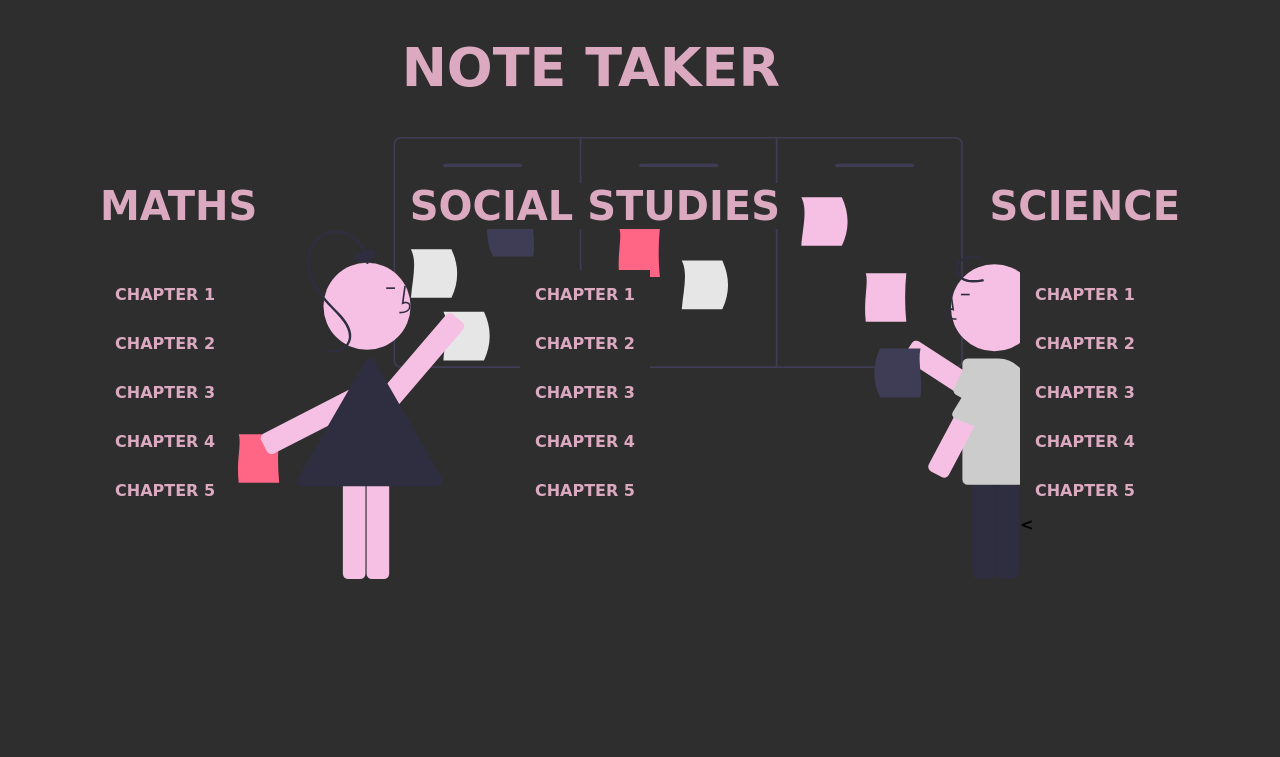
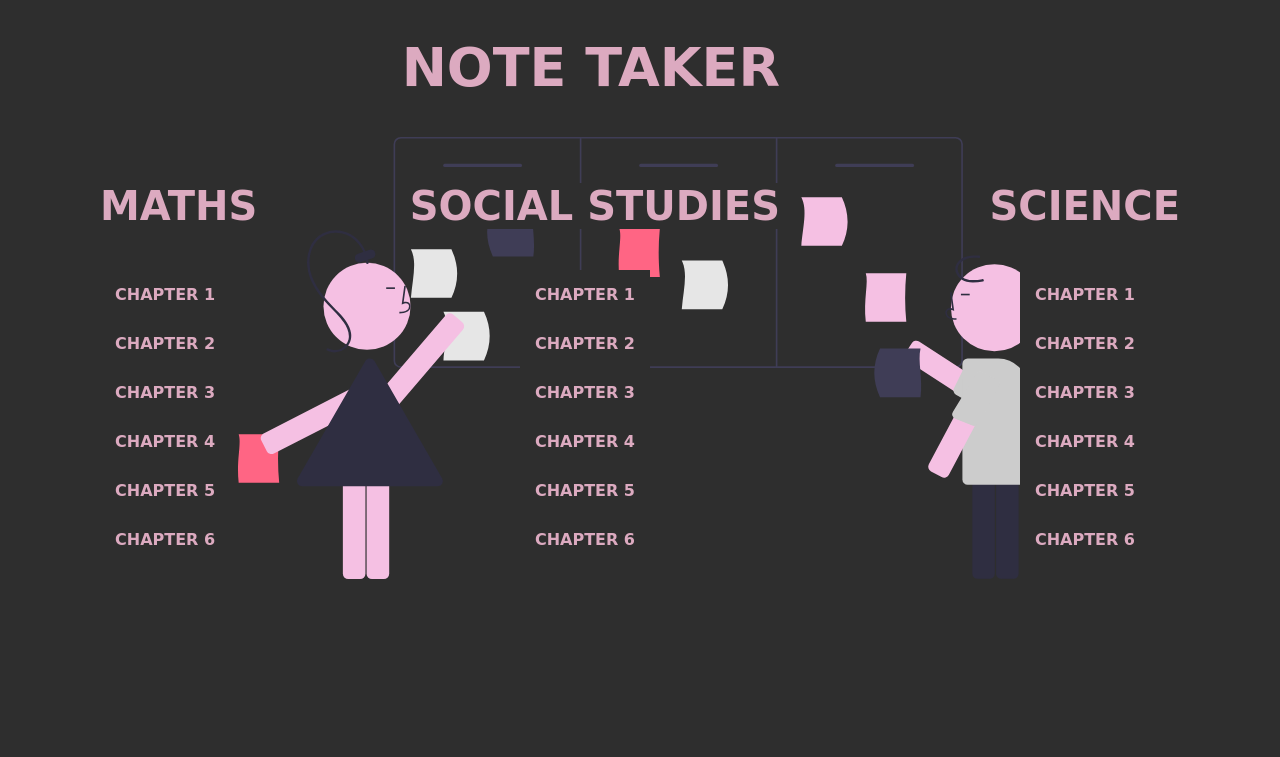
Before and after one commit to namratha-nayak/Avishkar-maxo, a Flask app: page / in a window 1280 px wide. Shown: the top 757 px of the page. Run offline with Flask 2, Linux system fonts and the light colour scheme.

Commit message:
First commit

```diff
--- a/static/css/style.css
+++ b/static/css/style.css
@@ -10,7 +10,6 @@ h1{
     text-align: center;
 
     top:50px;
-
 }
 
 h3{
--- a/templates/notepad.html
+++ b/templates/notepad.html
@@ -14,7 +14,11 @@
 	<script src="{{ url_for('static', filename='ckeditor/ckeditor.js') }}"></script>
 	<script>CKEDITOR.replace('editor')</script>
 
-
+    <?php
+	            if(isset($_POST['editor']))
+	            {
+	            	$text=$_POST['editor'];
+	            	echo "$text";?>
     <input  type="submit" value="SAVE" style="
                 height:50px;
 	            width:150px;
--- a/templates/stuhome.html
+++ b/templates/stuhome.html
@@ -3,18 +3,20 @@
 
 	<head>
 		<link rel="stylesheet" type= "text/css" href="{{ url_for('static', filename='css/style.css') }}"/>
+  </head>
 
-	</head>
+
   <body>
 		<header>
+
       <img src="{{ url_for('static', filename='images/img5.svg') }}" style="position:fixed;   padding: 0px 50px 50px 230px; width: 800px;height: 700px;">
-
       <h1 style="position:fixed;top:0px;right:500px;text-align:center">NOTE TAKER</h1>
 
     </header>
+
+
     <main>
-      <style>
-    .dropbtn {
+      <style type="text/css">    .dropbtn {
   background-color: #dcaac0;
   color: #2E2E2E;
   padding: 30px;
@@ -55,22 +57,23 @@
 
 .dropdown:hover .dropbtn {
   background-color: #dcaac0;
-}
-
-</style>
-			<div>
+}</style>
 			<div>
 
+
+        <div>
           <h2 style="text-align:left;position: fixed;top:150px; left:30px;font-size:40px;color:#dcaac0;font-family: 'poppins', cursive, sans-serif;
     font-weight: bold;padding-left: 70px;">MATHS</h2>
     <div style="padding-left: 80px;position: fixed;top:270px; left:20px;" class="dropdown" >
-  <!--<h3>NOTES</h3>-->
       <div class="dropdown-content">
         <a href="notepad" target=_blank>CHAPTER 1</a>
         <a href="notepad" target=_blank>CHAPTER 2</a>
         <a href="notepad" target=_blank>CHAPTER 3</a>
         <a href="notepad" target=_blank>CHAPTER 4</a>
         <a href="notepad" target=_blank>CHAPTER 5</a>
+        <a href="notepad" target=_blank>CHAPTER 6</a>
+    </div>
+      </div>
        </div>
 
 
@@ -78,31 +81,34 @@
           <h2 style="text-align:right;position: absolute; top: 20px left:20px;   font-size:40px;color:#dcaac0;font-family: 'poppins', cursive, sans-serif;
     font-weight:bold;position: fixed;top:150px; right:100px;">SCIENCE</h2>
     <div style="position: fixed;top:270px; right:130px;" class="dropdown" >
-  <!--<h3>NOTES</h3>-->
       <div class="dropdown-content">
         <a href="notepad" target=_blank>CHAPTER 1</a>
         <a href="notepad" target=_blank>CHAPTER 2</a>
-
         <a href="notepad" target=_blank>CHAPTER 3</a>
         <a href="notepad" target=_blank>CHAPTER 4</a>
         <a href="notepad" target=_blank>CHAPTER 5</a>
+        <a href="notepad" target=_blank>CHAPTER 6</a>
         </div>
- <
-
-            <h2 style="text-align:center;position: absolute; top: 20px left:20px;   font-size:40px;color:#dcaac0;font-family: 'poppins', cursive, sans-serif;
-    font-weight:bold;position: fixed;top:150px; right:500px;">SOCIAL STUDIES</h2>
-    <div style="position: fixed;top:270px; right:630px;" class="dropdown" >
-  <!--<h3>NOTES</h3>-->
-  <div class="dropdown-content">
-  <a href="notepad" target=_blank>CHAPTER 1</a>
-  <a href="notepad" target=_blank>CHAPTER 2</a>
-
-  <a href="notepad" target=_blank>CHAPTER 3</a>
-  <a href="notepad" target=_blank>CHAPTER 4</a>
-  <a href="notepad" target=_blank>CHAPTER 5</a>
       </div>
     </div>
 
 
+        <div>
+          <h2 style="text-align:center;position: absolute; top: 20px left:20px;   font-size:40px;color:#dcaac0;font-family: 'poppins', cursive, sans-serif;
+    font-weight:bold;position: fixed;top:150px; right:500px;">SOCIAL STUDIES</h2>
+    <div style="position: fixed;top:270px; right:630px;" class="dropdown" >
+      <div class="dropdown-content">
+        <a href="notepad" target=_blank>CHAPTER 1</a>
+        <a href="notepad" target=_blank>CHAPTER 2</a>
+        <a href="notepad" target=_blank>CHAPTER 3</a>
+        <a href="notepad" target=_blank>CHAPTER 4</a>
+        <a href="notepad" target=_blank>CHAPTER 5</a>
+        <a href="notepad" target=_blank>CHAPTER 6</a>
+      </div>
+    </div>
+       </div>
 
+  </div>
 </main>
+</body>
+</html>
```
Also changed, not shown: templates/notebook.svg (deleted), 2 other files. Lines whose indentation alone changed are shown as unchanged.
